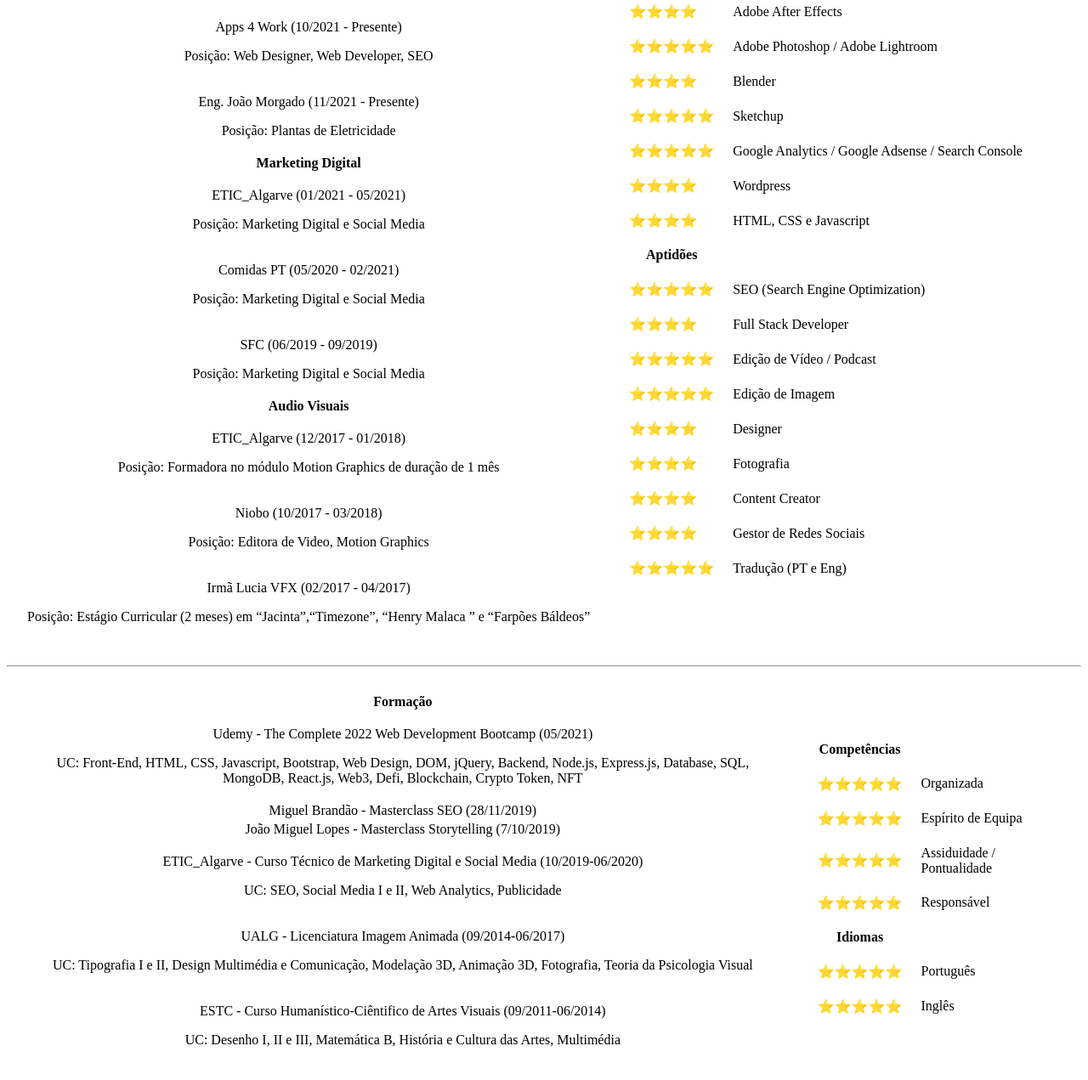
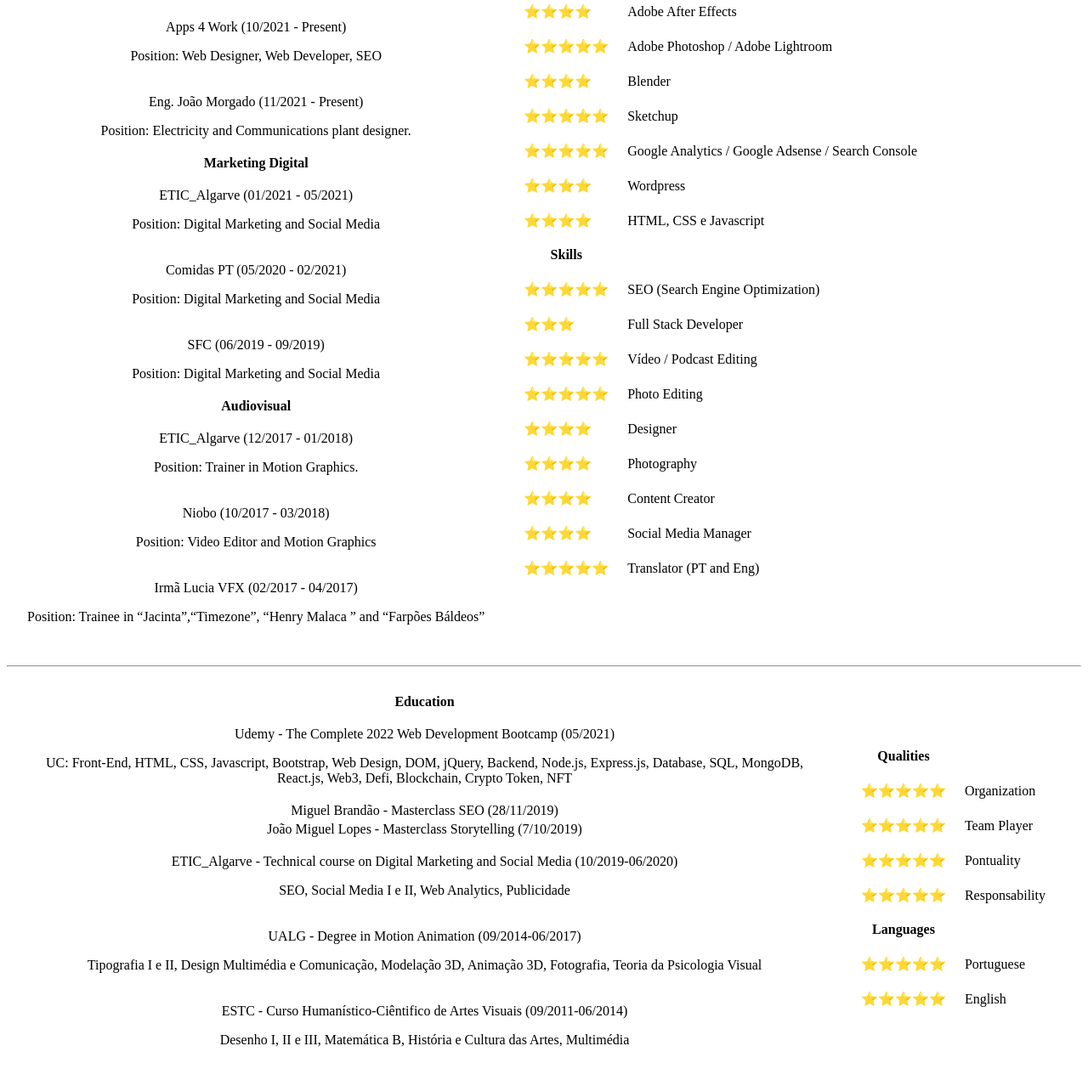
Before and after one commit to JoanaSVSousa/CV, a plain HTML site: page index.html in a window 1280 px wide. Shown: the part 537-1808 px from the top of the page at 85% size. Drawn offline with Linux system fonts and the light colour scheme.

Commit message:
Update index.html

```diff
--- a/index.html
+++ b/index.html
@@ -3,7 +3,7 @@
 
 <head>
   <meta charset="utf-8">
-  <title>Currículo</title>
+  <title>JoanaSVSousa CV</title>
 </head>
 
 <body>
@@ -14,7 +14,7 @@
           alt="Joana Sousa" height="250">
       <td>
         <h1>Joana Sofia Vitorino de Sousa</h1>
-        <p><strong>Idade</strong> 25 <strong>Localidade</strong> Faro <strong>Nacionalidade</strong> Portuguesa </p>
+        <p><strong>Age</strong> 25 <strong>City</strong> Faro <strong>Nationality</strong> Portuguese </p>
         <p><strong>E-mail</strong> joanasvsousa@outlook.pt </p>
         <p><strong>Website</strong> joanasvsousa.pt</p>
         <p><strong>Telm</strong> 918 597 258 </p>
@@ -32,30 +32,30 @@
           </tr>
           <tr>
             <td>
-              <p>Mais Algarve (06/2021 - Presente)
+              <p>Mais Algarve (06/2021 - Present)
               <p>
-              <p>Posição: Editora de Vídeo, Web Designer, Web Developer, SEO, Operadora de Câmara
+              <p>Position: Vídeo Editor, Web Designer, Web Developer, SEO, Camera Opertator
             </td>
           </tr>
           <tr>
             <td>
-              <p>Sebastião Leiria (10/2021 - Presente)
+              <p>Sebastião Leiria (10/2021 - Present)
               <p>
-              <p>Posição: Web Designer, Web Developer, SEO
+              <p>Position: Web Designer, Web Developer, SEO
             </td>
           </tr>
           <tr>
             <td>
-              <p>Apps 4 Work (10/2021 - Presente)
+              <p>Apps 4 Work (10/2021 - Present)
               <p>
-              <p>Posição: Web Designer, Web Developer, SEO
+              <p>Position: Web Designer, Web Developer, SEO
             </td>
           </tr>
           <tr>
             <td>
-              <p>Eng. João Morgado (11/2021 - Presente)
+              <p>Eng. João Morgado (11/2021 - Present)
               <p>
-              <p>Posição: Plantas de Eletricidade
+              <p>Position: Electricity and Communications plant designer.
             </td>
           </tr>
           <tr>
@@ -65,46 +65,46 @@
             <td>
               <p>ETIC_Algarve (01/2021 - 05/2021)
               <p>
-              <p>Posição: Marketing Digital e Social Media
+              <p>Position: Digital Marketing and Social Media
             </td>
           </tr>
           <tr>
             <td>
               <p>Comidas PT (05/2020 - 02/2021)
               <p>
-              <p>Posição: Marketing Digital e Social Media
+              <p>Position: Digital Marketing and Social Media
             </td>
           </tr>
           <tr>
             <td>
               <p>SFC (06/2019 - 09/2019)
               <p>
-              <p>Posição: Marketing Digital e Social Media
+              <p>Position: Digital Marketing and Social Media
             </td>
           </tr>
           <tr>
-            <th>Audio Visuais</th>
+            <th>Audiovisual</th>
           </tr>
           <tr>
             <td>
               <p>ETIC_Algarve (12/2017 - 01/2018)
               <p>
-              <p>Posição: Formadora no módulo Motion Graphics de duração de 1 mês
+              <p>Position: Trainer in Motion Graphics.
             </td>
           </tr>
           <tr>
             <td>
               <p>Niobo (10/2017 - 03/2018)
               <p>
-              <p>Posição: Editora de Video, Motion Graphics
+              <p>Position: Video Editor and Motion Graphics
             </td>
           </tr>
           <tr>
             <td>
               <p>Irmã Lucia VFX (02/2017 - 04/2017)
               <p>
-              <p>Posição: Estágio Curricular (2 meses) em “Jacinta”,“Timezone”,
-                “Henry Malaca ” e “Farpões Báldeos”
+              <p>Position: Trainee in “Jacinta”,“Timezone”,
+                “Henry Malaca ” and “Farpões Báldeos”
             </td>
           </tr>
         </table>
@@ -151,23 +151,23 @@
             <td>HTML, CSS e Javascript</td>
           </tr>
           <tr>
-            <th>Aptidões</th>
+            <th>Skills</th>
           </tr>
           <tr>
             <td>⭐⭐⭐⭐⭐</td>
             <td>SEO (Search Engine Optimization)</td>
           </tr>
           <tr>
-            <td>⭐⭐⭐⭐</td>
+            <td>⭐⭐⭐</td>
             <td>Full Stack Developer</td>
           </tr>
           <tr>
             <td>⭐⭐⭐⭐⭐</td>
-            <td>Edição de Vídeo / Podcast </td>
+            <td> Vídeo / Podcast Editing</td>
           </tr>
           <tr>
             <td>⭐⭐⭐⭐⭐</td>
-            <td>Edição de Imagem</td>
+            <td>Photo Editing</td>
           </tr>
           <tr>
             <td>⭐⭐⭐⭐</td>
@@ -175,7 +175,7 @@
           </tr>
           <tr>
             <td>⭐⭐⭐⭐</td>
-            <td>Fotografia</td>
+            <td>Photography</td>
           </tr>
           <tr>
             <td>⭐⭐⭐⭐</td>
@@ -183,11 +183,11 @@
           </tr>
           <tr>
             <td>⭐⭐⭐⭐</td>
-            <td> Gestor de Redes Sociais</td>
+            <td> Social Media Manager</td>
           </tr>
           <tr>
             <td>⭐⭐⭐⭐⭐</td>
-            <td>Tradução (PT e Eng)</td>
+            <td>Translator (PT and Eng)</td>
           </tr>
         </table>
       </td>
@@ -198,7 +198,7 @@
       <td>
         <table style="text-align:center;">
           <tr>
-            <th>Formação</th>
+            <th>Education</th>
           </tr>
           <tr>
             <td><p>Udemy - The Complete 2022 Web Development Bootcamp
@@ -212,50 +212,50 @@
             <td>João Miguel Lopes - Masterclass Storytelling (7/10/2019)</td>
           </tr>
           <tr>
-            <td><p>ETIC_Algarve - Curso Técnico de Marketing Digital e Social Media (10/2019-06/2020)</p>
-            <p>UC: SEO, Social Media I e II, Web Analytics, Publicidade</td>
+            <td><p>ETIC_Algarve - Technical course on Digital Marketing and Social Media (10/2019-06/2020)</p>
+            <p> SEO, Social Media I e II, Web Analytics, Publicidade</td>
           </tr>
           <tr>
-            <td><p>UALG - Licenciatura Imagem Animada (09/2014-06/2017)</p>
-            <p>UC: Tipografia I e II, Design Multimédia e Comunicação, Modelação 3D, Animação 3D, Fotografia, Teoria da Psicologia Visual</td>
+            <td><p>UALG - Degree in Motion Animation (09/2014-06/2017)</p>
+            <p> Tipografia I e II, Design Multimédia e Comunicação, Modelação 3D, Animação 3D, Fotografia, Teoria da Psicologia Visual</td>
           </tr>
           <tr>
             <td><p>ESTC - Curso Humanístico-Ciêntifico de Artes Visuais (09/2011-06/2014)</p>
-            <p>UC: Desenho I, II e III, Matemática B, História e Cultura das Artes, Multimédia</td>
+            <p> Desenho I, II e III, Matemática B, História e Cultura das Artes, Multimédia</td>
           </tr>
         </table>
       </td>
       <td>
         <table cellspacing="20">
           <tr>
-            <th>Competências</th>
+            <th>Qualities</th>
           </tr>
           <tr>
             <td>⭐⭐⭐⭐⭐</td>
-            <td>Organizada</td>
+            <td>Organization</td>
           </tr>
           <tr>
             <td>⭐⭐⭐⭐⭐</td>
-            <td>Espírito de Equipa</td>
+            <td>Team Player</td>
           </tr>
           <tr>
             <td>⭐⭐⭐⭐⭐</td>
-            <td>Assiduidade / Pontualidade</td>
+            <td>Pontuality</td>
           </tr>
           <tr>
             <td>⭐⭐⭐⭐⭐</td>
-            <td>Responsável</td>
+            <td>Responsability</td>
           </tr>
           <tr>
-            <th>Idiomas</th>
+            <th>Languages</th>
           </tr>
           <tr>
             <td>⭐⭐⭐⭐⭐</td>
-            <td>Português</td>
+            <td>Portuguese</td>
           </tr>
           <tr>
             <td>⭐⭐⭐⭐⭐</td>
-            <td>Inglês</td>
+            <td>English</td>
           </tr>
         </table>
   </table>
```
